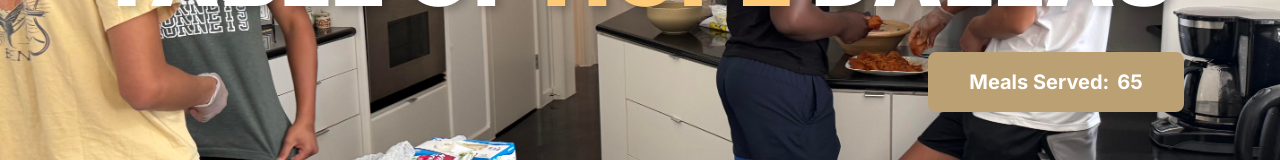
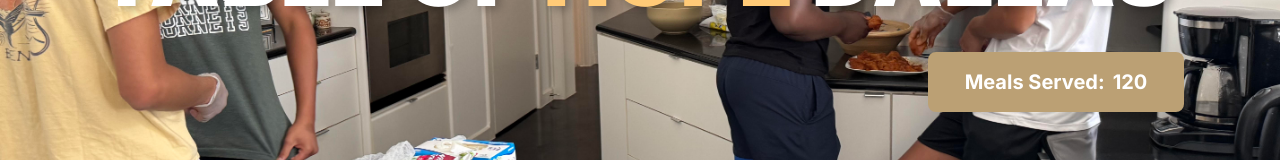
Before and after one commit to niseembha/tableofhopedallas, a Next.js app: page / in a window 1280 px wide. Shown: the part 378-538 px from the top of the page. Built offline with nearby package versions, Linux system fonts and the light colour scheme.

Commit message:
meals served changed to 120

```diff
--- a/app/page.js
+++ b/app/page.js
@@ -45,7 +45,7 @@ export default function Home() {
 
           {/* Meals Served Counter */}
           <div className="meals-served">
-            Meals Served: <span id="meals-count">65</span>
+            Meals Served: <span id="meals-count">120</span>
           </div>
         </div>
         <div className="bottomButtons">
```
